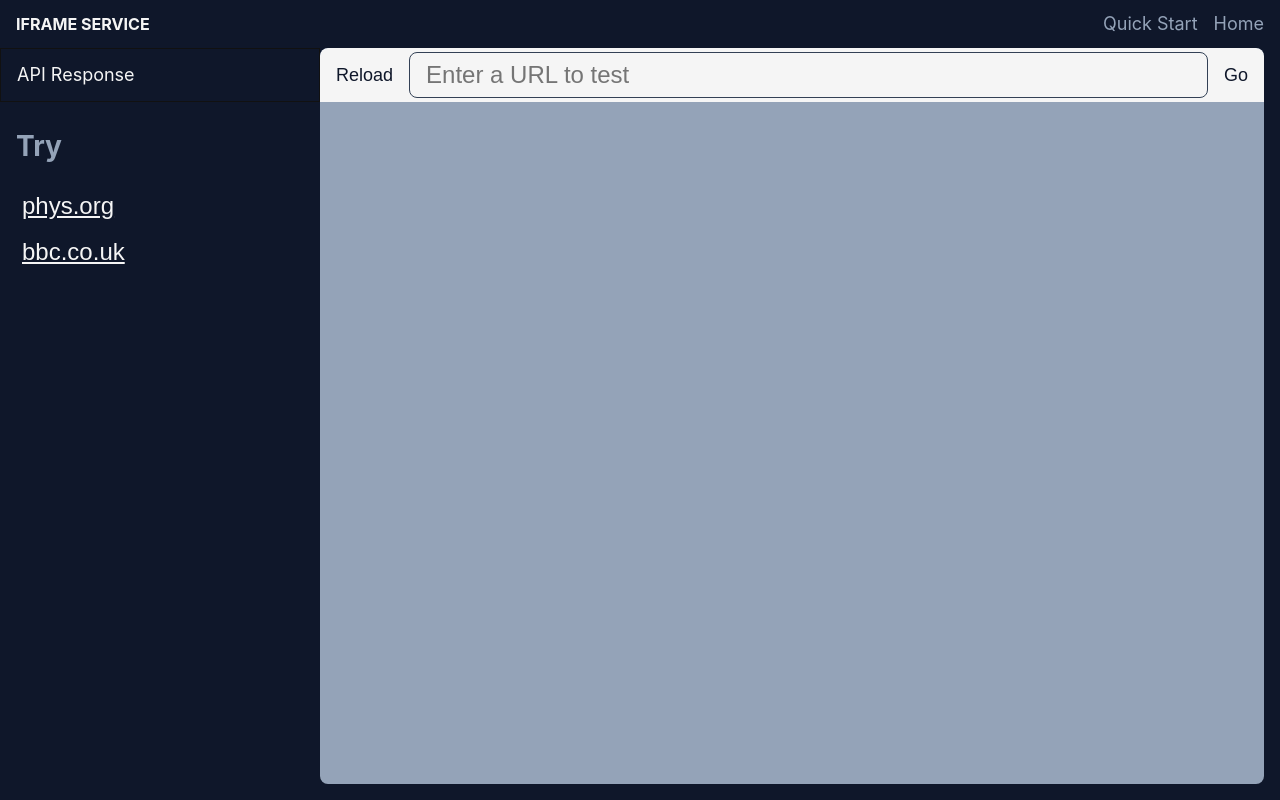
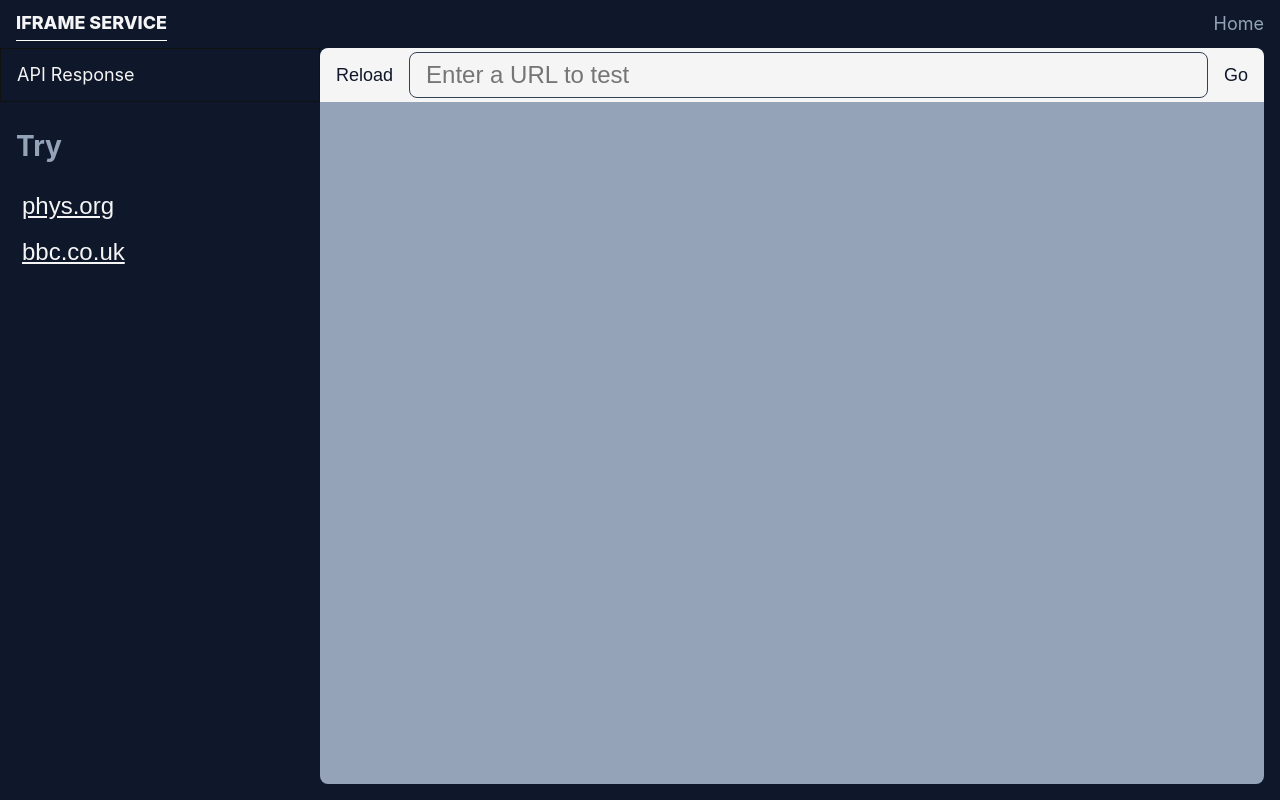
Before and after one commit to Giwan/netlify-deploy, a Next.js app: page /sandbox in a window 1280 px wide. Built offline with nearby package versions, Linux system fonts and the light colour scheme.

Commit message:
landing page simplification

```diff
--- a/components/SiteTitle/SiteTitle.js
+++ b/components/SiteTitle/SiteTitle.js
@@ -1,7 +1,13 @@
 import { iconTitle } from "./SiteTitle.module.css";
+import Link from "next/link";
 
 const SiteTitle = function () {
-    return <h6 className={iconTitle}>iFrame Service</h6>;
+    return (
+    <Link href="/">
+        <a title="back to home page" className={iconTitle}>
+            iFrame Service
+        </a>
+    </Link>)
 };
 
 export default SiteTitle;
--- a/components/SiteTitle/SiteTitle.module.css
+++ b/components/SiteTitle/SiteTitle.module.css
@@ -3,4 +3,7 @@
     text-transform: uppercase;
     border-bottom: 1px solid white;
     display: inline-block;
+    font-size: var(--font-size-small);
+    font-weight: 800;
+    text-decoration: none;
 }
--- a/lib/constants.js
+++ b/lib/constants.js
@@ -1 +1 @@
-export const domain = "https://iframe-ok.mytoori.com/";
+export const domain = "https://iframe-ok.mytoori.com";
--- a/pages/index.js
+++ b/pages/index.js
@@ -4,6 +4,7 @@ import ActionComponent from "../components/ActionComponent/ActionComponent";
 import Footer from "../components/Footer/Footer";
 import HowItWorks from "../components/Explanation/HowItWorks";
 import SiteTitle from "../components/SiteTitle/SiteTitle";
+import QuickStart from "../components/QuickStart/QuickStart";
 
 export default function Home() {
     return (
@@ -34,6 +35,7 @@ export default function Home() {
                     </p>
                 </article>
             </main>
+            <QuickStart />
             <ActionComponent />
             <HowItWorks />
             <Footer />
--- a/pages/sandbox.js
+++ b/pages/sandbox.js
@@ -49,9 +49,6 @@ const Sandbox = function () {
         <div className={sandboxContainer}>
             <header className={sandboxHeader}>
                 <SiteTitle />
-                <Link href="/quick-start" >
-                    <a title="quick-start" className="navLink">Quick Start</a>
-                </Link>
                 <Link href="/">
                     <a className="navLink" title="return to home page">Home</a>
                 </Link>
--- a/styles/Sandbox.module.css
+++ b/styles/Sandbox.module.css
@@ -13,13 +13,7 @@
     display: flex;
     align-items: center;
     justify-content: space-between;
-}
-
-.sandboxHeader h6 {
-    margin: 0;
-    margin-left: var(--unit);
-    border: none;
-    flex: 2 0 auto;
+    padding-left: var(--unit);
 }
 
 @media (max-width: 700px) {
```
Also changed, not shown: components/ActionComponent/ActionComponent.js (+1 -16 lines), 1 other file (tests, documents, lock files or other folders).
